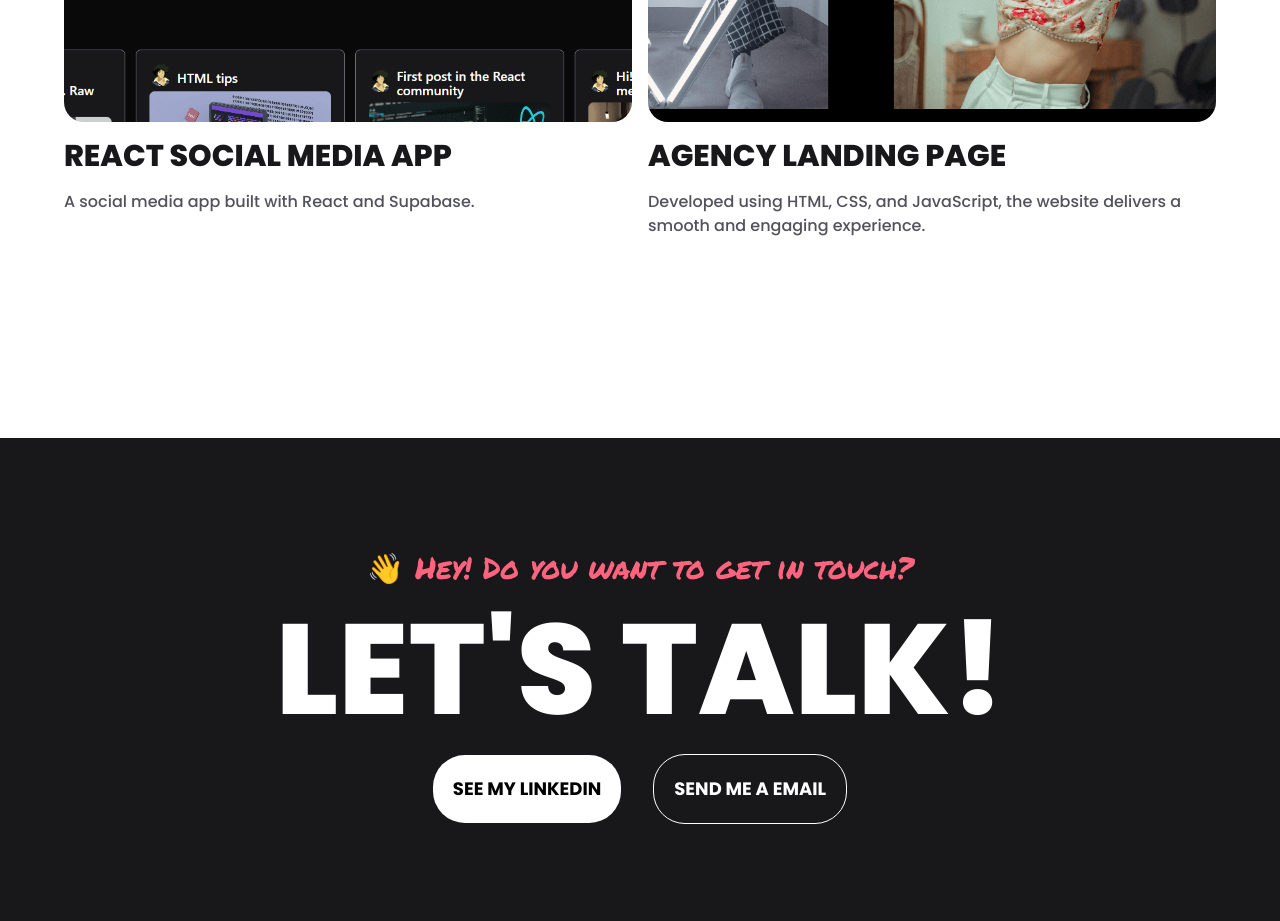
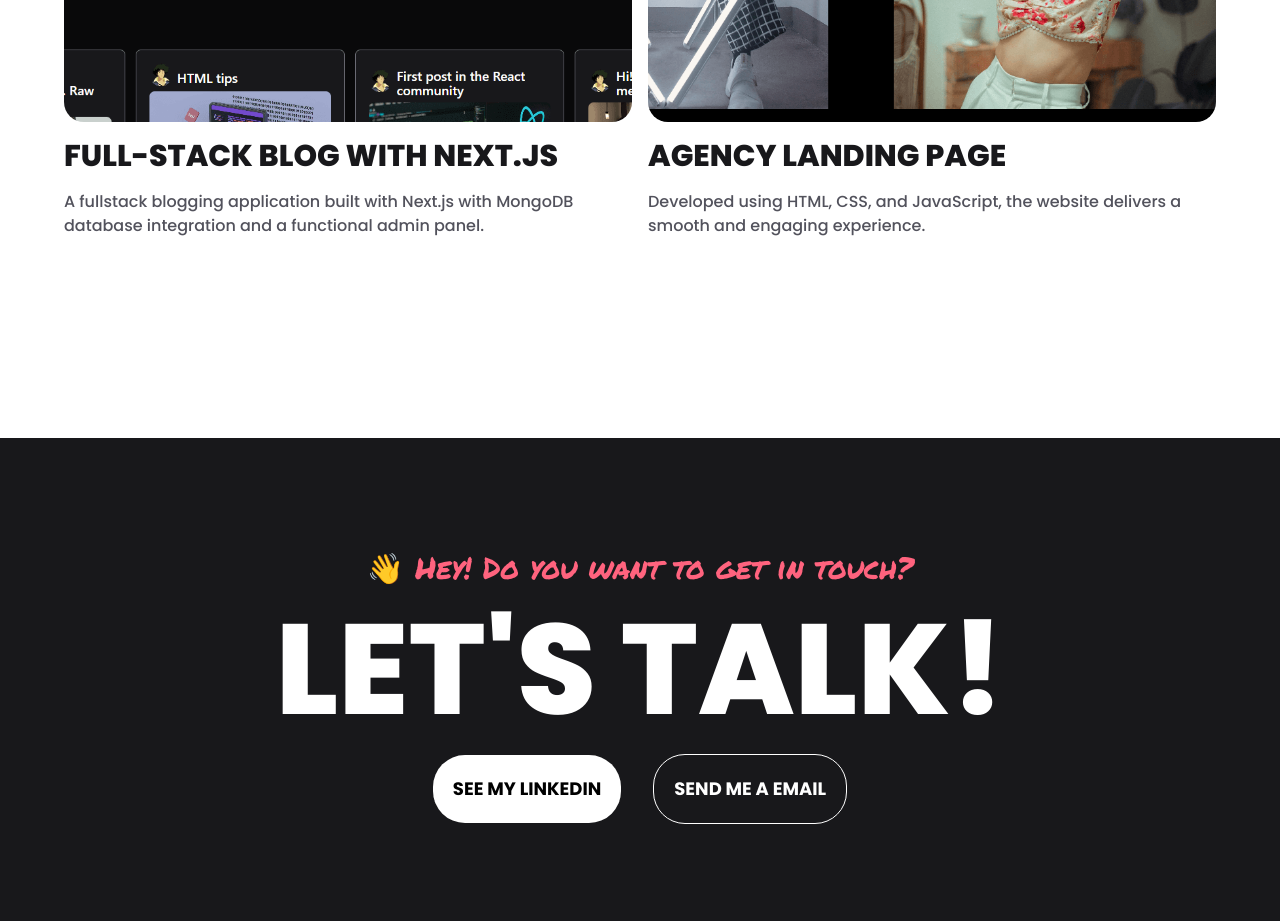
Before and after one commit to emersonramos3lt/portfolio, a React (Vite) app: page / in a window 1280 px wide. Shown: the part 2140-3061 px from the top of the page. Built offline with nearby package versions, Linux system fonts and the light colour scheme.

Commit message:
Update index.js

```diff
--- a/src/constants/index.js
+++ b/src/constants/index.js
@@ -17,10 +17,10 @@ export const projectsItems = [
     desc: "A responsive React app that lets users search movies.",
   },
   {
-    link: 'https://react-social-app-lpl4.vercel.app/',
+    link: 'https://fullstack-blog-rho.vercel.app/',
     image: project3,
-    title: "React Social Media App",
-    desc: "A social media app built with React and Supabase.",
+    title: "Full-Stack Blog with Next.js",
+    desc: "A fullstack blogging application built with Next.js with MongoDB database integration and a functional admin panel.",
   },
   {
     link: 'https://emersonramos3lt.github.io/snapshot-agency-ui/',
```
